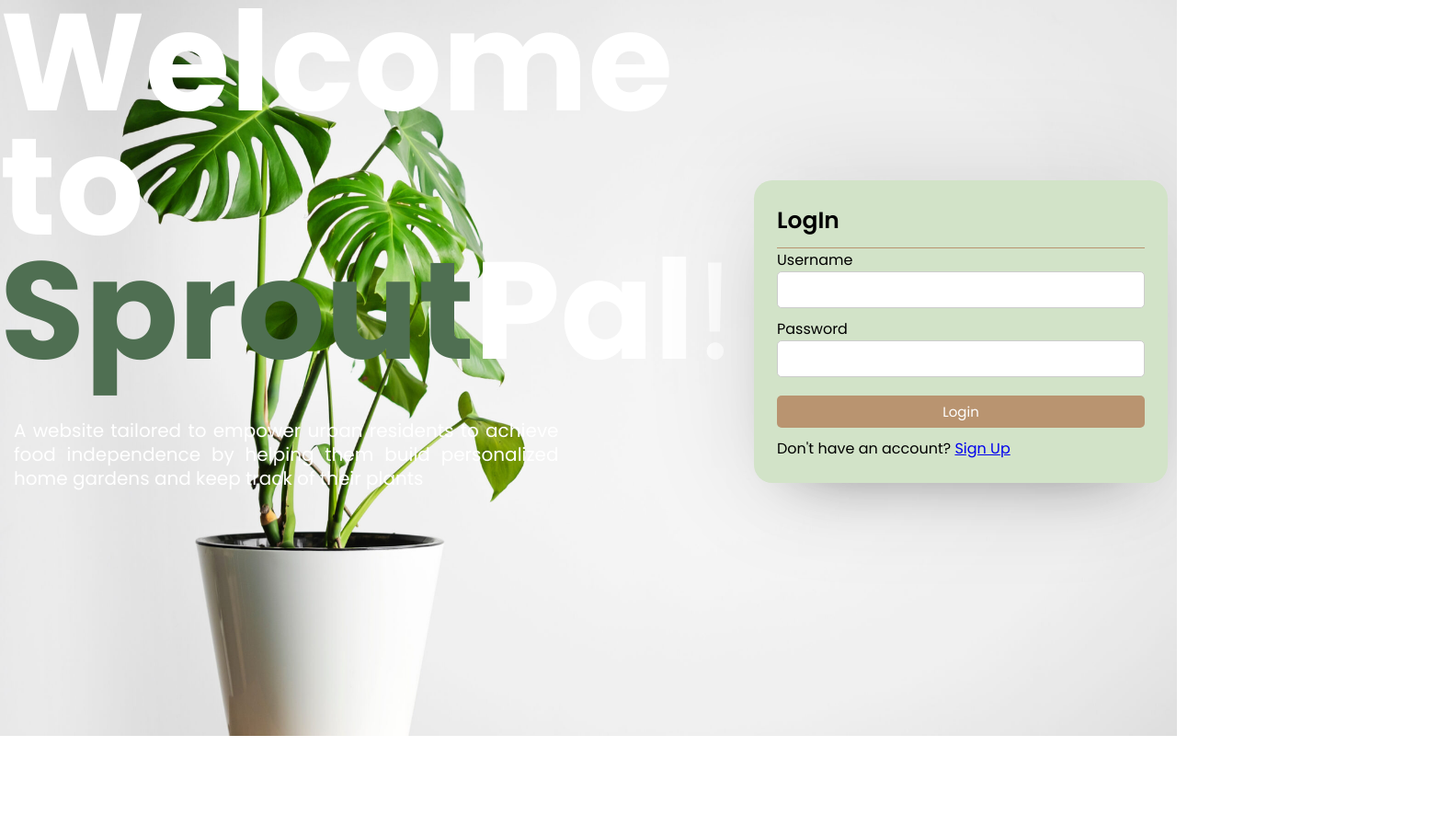
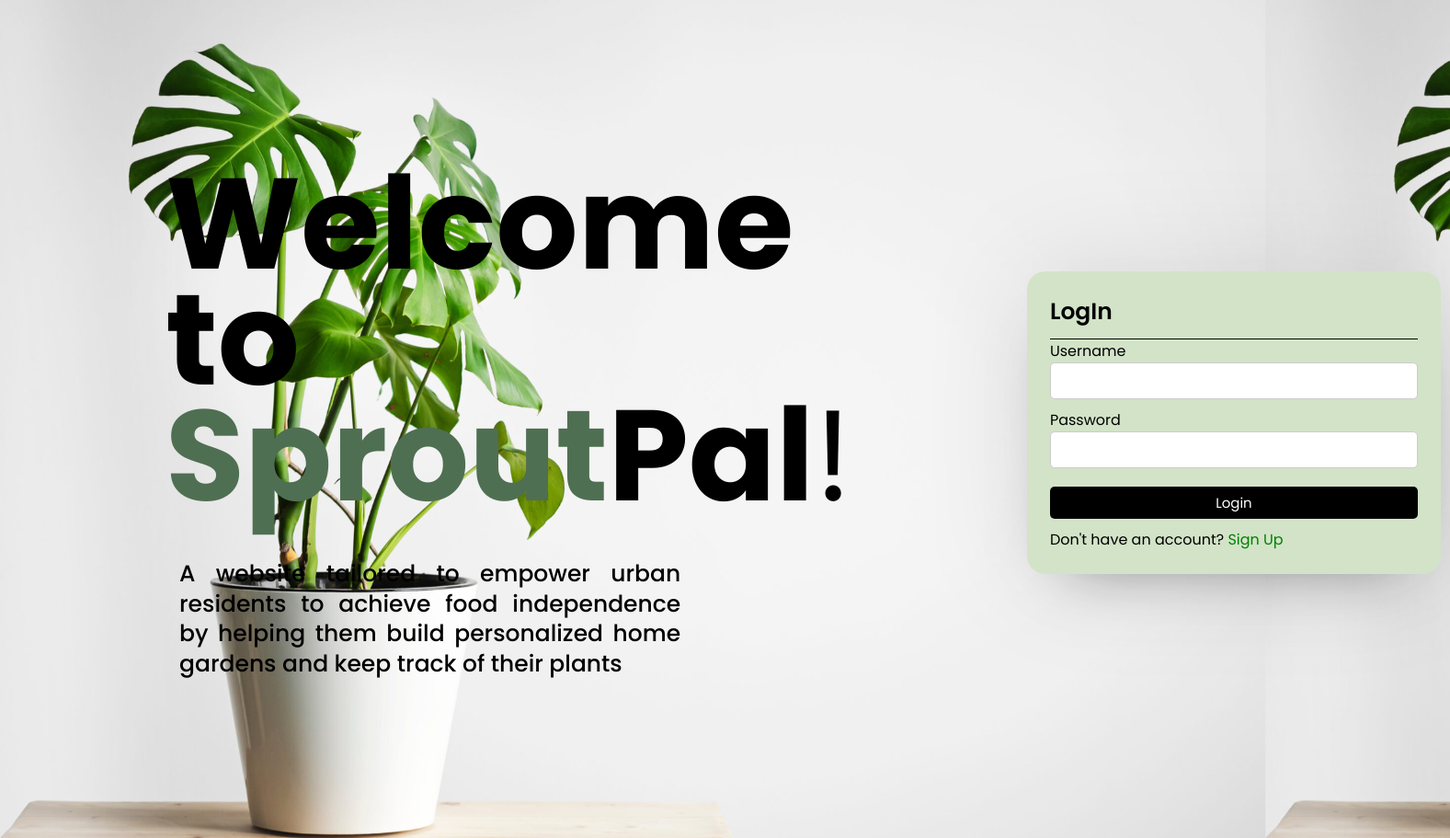
Before and after one commit to zdsujide/sproutpal, a plain HTML site: page index.html in a window 1280 px wide. Shown: the top 911 px of the page at 92% size, 1577 px wide, since content can reach past the window. Before the commit the page ends 800 px from the top, so only its background shows below. Drawn offline with Linux system fonts and the light colour scheme.

Commit message:
Update index.css

```diff
--- a/styles/index.css
+++ b/styles/index.css
@@ -12,11 +12,15 @@ body {
     background-size: cover;
 }
 
+.title {
+    padding: 180px;
+    margin: 0px;
+}
+
 .inside header {
-	font-size: 150px;
-	color: white;
+	font-size: 140px;
+	color: rgb(0, 0, 0);
 	line-height: 0.9;
-
 }
 
 .inside header span {
@@ -31,6 +35,9 @@ body {
 	margin-left: 15px;
 	line-height: 1.3;
 	text-align: justify;
+    color: black;
+    font-size: 25px;
+    font-weight: 500;
 }
 
 .container {
@@ -38,6 +45,7 @@ body {
     align-items: center;
     justify-content: center;
     min-height: 90vh;
+    margin-right: 180px;
 }
 
 .box {
@@ -59,7 +67,7 @@ body {
     font-size: 25px;
     font-weight: 600;
     padding-bottom: 10px;
-    border-bottom: 1px solid #B99470;
+    border-bottom: 1px solid rgb(0, 0, 0);
 }
 
 .form-box  form .field {
@@ -80,10 +88,10 @@ body {
 
 .btn {
     height: 35px;
-    background: #B99470;
+    background: black;
     border: 0;
     border-radius: 5px;
-    color: #fff;
+    color: white;
     font-size: 15px;
     cursor: pointer;
     transition: all .3s;
@@ -102,3 +110,9 @@ body {
 .link {
     margin-bottom: 15px;
 }
+
+a:link {
+    color: green;
+    background-color: transparent;
+    text-decoration: none;
+}
```
